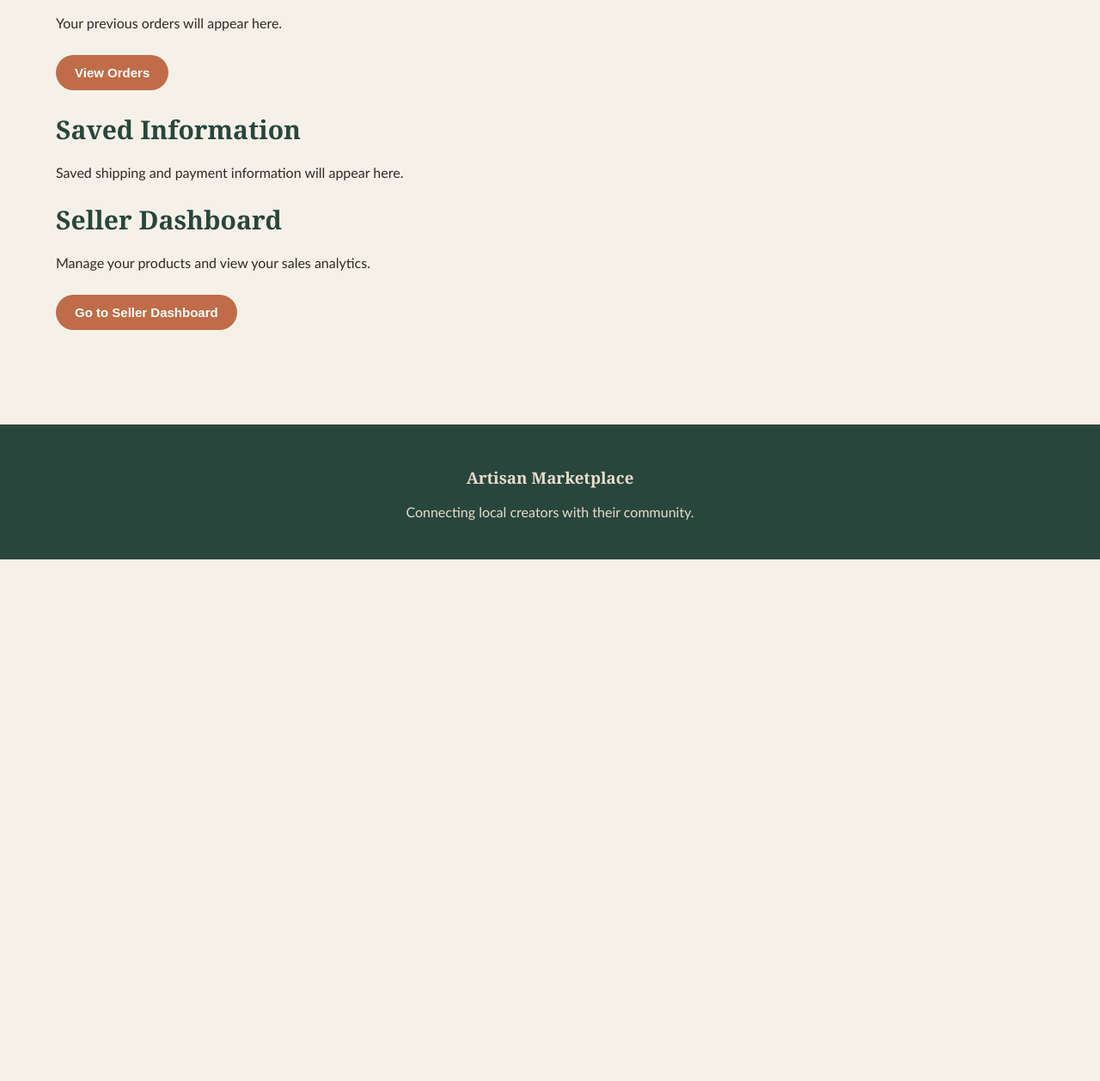
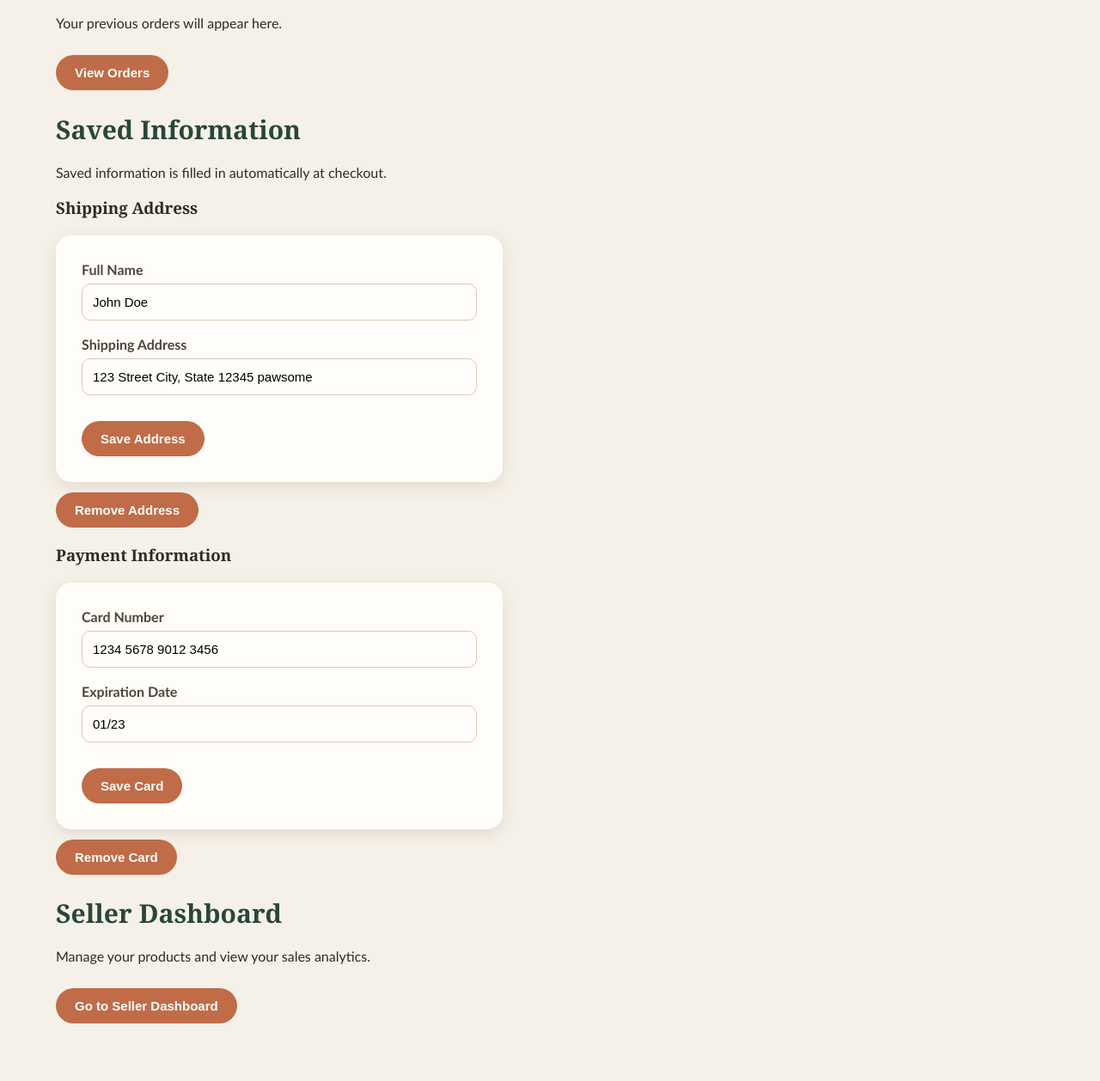
Before and after one commit to bmarshallFIT04/ECPLA_Marketplace, a Flask app: page /account in a window 1280 px wide. Shown: the part 455-1713 px from the top of the page at 86% size. Before the commit the page ends 1106 px from the top, so only its background shows below. Run offline with Flask 3, Linux system fonts and the light colour scheme; data comes from the database, SQL or seed files in the repository; both versions use the stored data as it was after the commit.

Commit message:
Buyers can edit or remove saved shipping and payment info

```diff
--- a/app.py
+++ b/app.py
@@ -4,6 +4,8 @@ from database import (
     init_db, add_product, remove_product, get_product, list_products, list_products_by_seller,
     get_product_tags, set_product_tags,
     save_shipping_address, get_shipping_address, save_payment_info, get_payment_info,
+    #Bryan Bermudez- Imported delete functions for removing saved info
+    delete_shipping_address, delete_payment_info,
     add_to_cart, get_cart_items, update_cart_quantity, remove_from_cart, get_seller_cart_count
 )
 app = Flask(__name__)
@@ -72,9 +74,47 @@ def orders():
     return render_template("orders.html")
 
 
+#Bryan Bermudez- Account page now shows the buyer's saved shipping and payment info
 @app.route("/account")
 def account():
-    return render_template("account.html")
+    user_id = session.get('user_id', 1)
+    return render_template(
+        "account.html",
+        shipping=get_shipping_address(user_id),
+        payment=get_payment_info(user_id)
+    )
+
+
+#Bryan Bermudez- Edit (or add) saved shipping address from the Account page
+@app.route("/account/shipping", methods=["POST"])
+def account_save_shipping():
+    user_id = session.get('user_id', 1)
+    save_shipping_address(user_id, request.form["name"], request.form["address"])
+    return redirect("/account")
+
+
+#Bryan Bermudez- Remove saved shipping address from the Account page
+@app.route("/account/shipping/remove", methods=["POST"])
+def account_remove_shipping():
+    user_id = session.get('user_id', 1)
+    delete_shipping_address(user_id)
+    return redirect("/account")
+
+
+#Bryan Bermudez- Edit (or add) saved payment info from the Account page
+@app.route("/account/payment", methods=["POST"])
+def account_save_payment():
+    user_id = session.get('user_id', 1)
+    save_payment_info(user_id, request.form["card"], request.form["expiration"])
+    return redirect("/account")
+
+
+#Bryan Bermudez- Remove saved payment info from the Account page
+@app.route("/account/payment/remove", methods=["POST"])
+def account_remove_payment():
+    user_id = session.get('user_id', 1)
+    delete_payment_info(user_id)
+    return redirect("/account")
 
 
 @app.route("/seller")
--- a/database.py
+++ b/database.py
@@ -232,6 +232,16 @@ def get_shipping_address(user_id):
     return {"full_name": row[0], "address": row[1]} if row else None
 
 
+#Bryan Bermudez- Remove a buyer's saved shipping address
+def delete_shipping_address(user_id):
+    """Removes a user's saved shipping address."""
+    conn = sqlite3.connect(DB_PATH)
+    cursor = conn.cursor()
+    cursor.execute('DELETE FROM saved_shipping WHERE user_id = ?', (user_id,))
+    conn.commit()
+    conn.close()
+
+
 def save_payment_info(user_id, card_number, expiration):
     """Saves a user's card for future orders, replacing any previously saved one. The CVV is never saved."""
     conn = sqlite3.connect(DB_PATH)
@@ -250,6 +260,16 @@ def get_payment_info(user_id):
     row = cursor.fetchone()
     conn.close()
     return {"card_number": row[0], "expiration": row[1]} if row else None
+
+
+#Bryan Bermudez- Remove a buyer's saved payment information
+def delete_payment_info(user_id):
+    """Removes a user's saved card."""
+    conn = sqlite3.connect(DB_PATH)
+    cursor = conn.cursor()
+    cursor.execute('DELETE FROM saved_payment WHERE user_id = ?', (user_id,))
+    conn.commit()
+    conn.close()
 
     #Shopping car functions
 def add_to_cart(user_id, product_id, quantity=1):
--- a/static/style.css
+++ b/static/style.css
@@ -362,6 +362,15 @@ textarea:focus {
 }
 
 
+/* #Bryan Bermudez- Remove buttons on the Account page sit under their form without the form card styling */
+.remove-saved {
+    background: none;
+    box-shadow: none;
+    padding: 0;
+    margin-top: 0;
+}
+
+
 /* ---------- Product Tags ---------- */
 
 .tag-list {
--- a/templates/account.html
+++ b/templates/account.html
@@ -23,9 +23,56 @@ Account
     <a href="#"><button>View Orders</button></a>
 </section>
 
+<!-- #Bryan Bermudez- Saved Information: buyer can edit or remove their saved shipping and payment info -->
 <section>
     <h2>Saved Information</h2>
-    <p>Saved shipping and payment information will appear here.</p>
+    <p>Saved information is filled in automatically at checkout.</p>
+
+    <!-- #Bryan Bermudez- Edit saved shipping address -->
+    <h3>Shipping Address</h3>
+    <form method="POST" action="/account/shipping">
+        <div>
+            <label for="name">Full Name</label>
+            <input type="text" id="name" name="name"
+                   value="{{ shipping.full_name if shipping }}" required>
+        </div>
+        <div>
+            <label for="address">Shipping Address</label>
+            <input type="text" id="address" name="address"
+                   value="{{ shipping.address if shipping }}" required>
+        </div>
+        <button type="submit">Save Address</button>
+    </form>
+
+    <!-- #Bryan Bermudez- Remove saved shipping address -->
+    {% if shipping %}
+    <form method="POST" action="/account/shipping/remove" class="remove-saved">
+        <button type="submit">Remove Address</button>
+    </form>
+    {% endif %}
+
+    <!-- #Bryan Bermudez- Edit saved payment info -->
+    <h3>Payment Information</h3>
+    <form method="POST" action="/account/payment">
+        <div>
+            <label for="card">Card Number</label>
+            <input type="text" id="card" name="card"
+                   value="{{ payment.card_number if payment }}" required>
+        </div>
+        <div>
+            <label for="expiration">Expiration Date</label>
+            <input type="text" id="expiration" name="expiration" placeholder="MM/YY"
+                   value="{{ payment.expiration if payment }}" required>
+        </div>
+        <button type="submit">Save Card</button>
+    </form>
+
+    <!-- #Bryan Bermudez- Remove saved payment info -->
+    {% if payment %}
+    <form method="POST" action="/account/payment/remove" class="remove-saved">
+        <button type="submit">Remove Card</button>
+    </form>
+    {% endif %}
 </section>
 
 <section>
```
Also changed, not shown: instance/marketplace.db.
